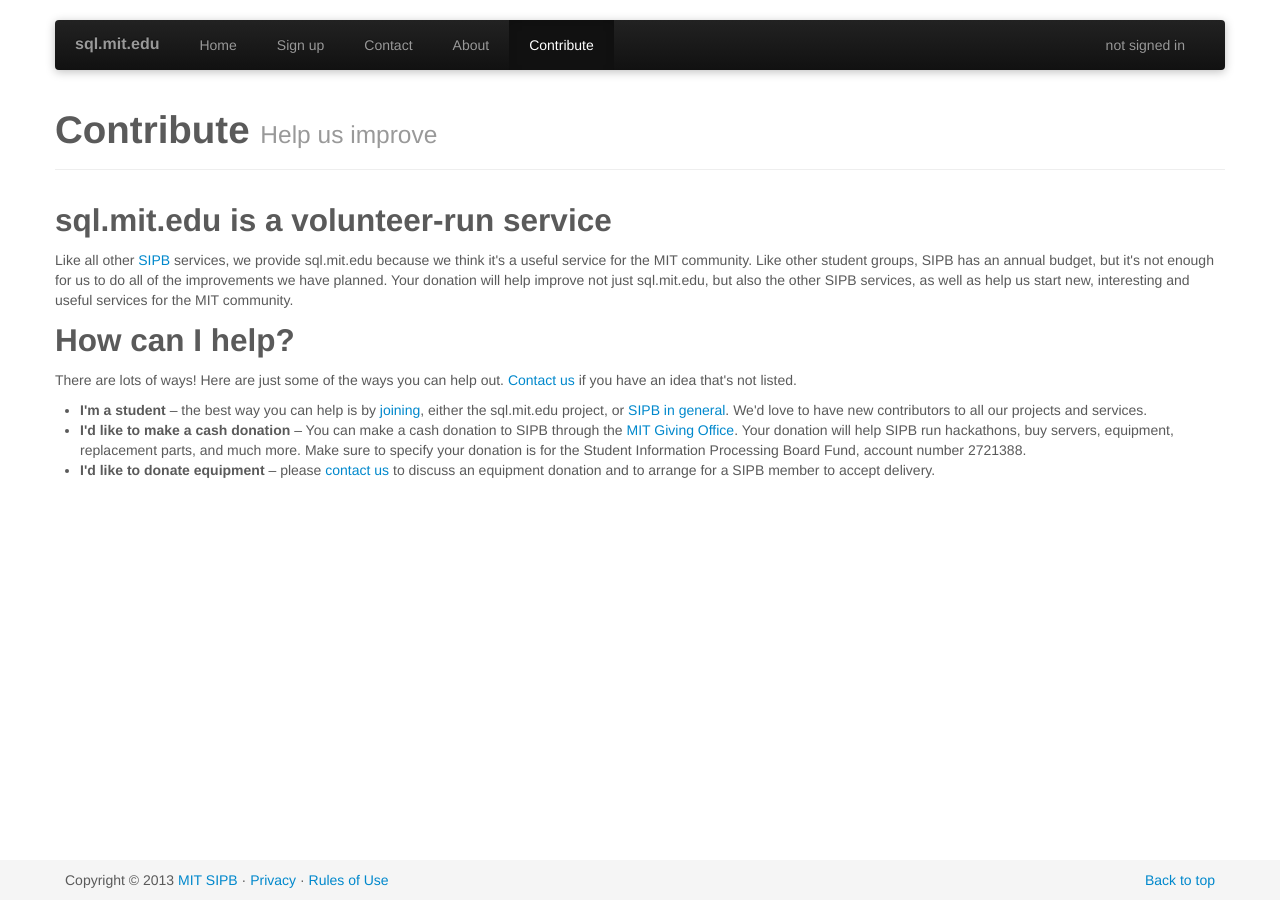
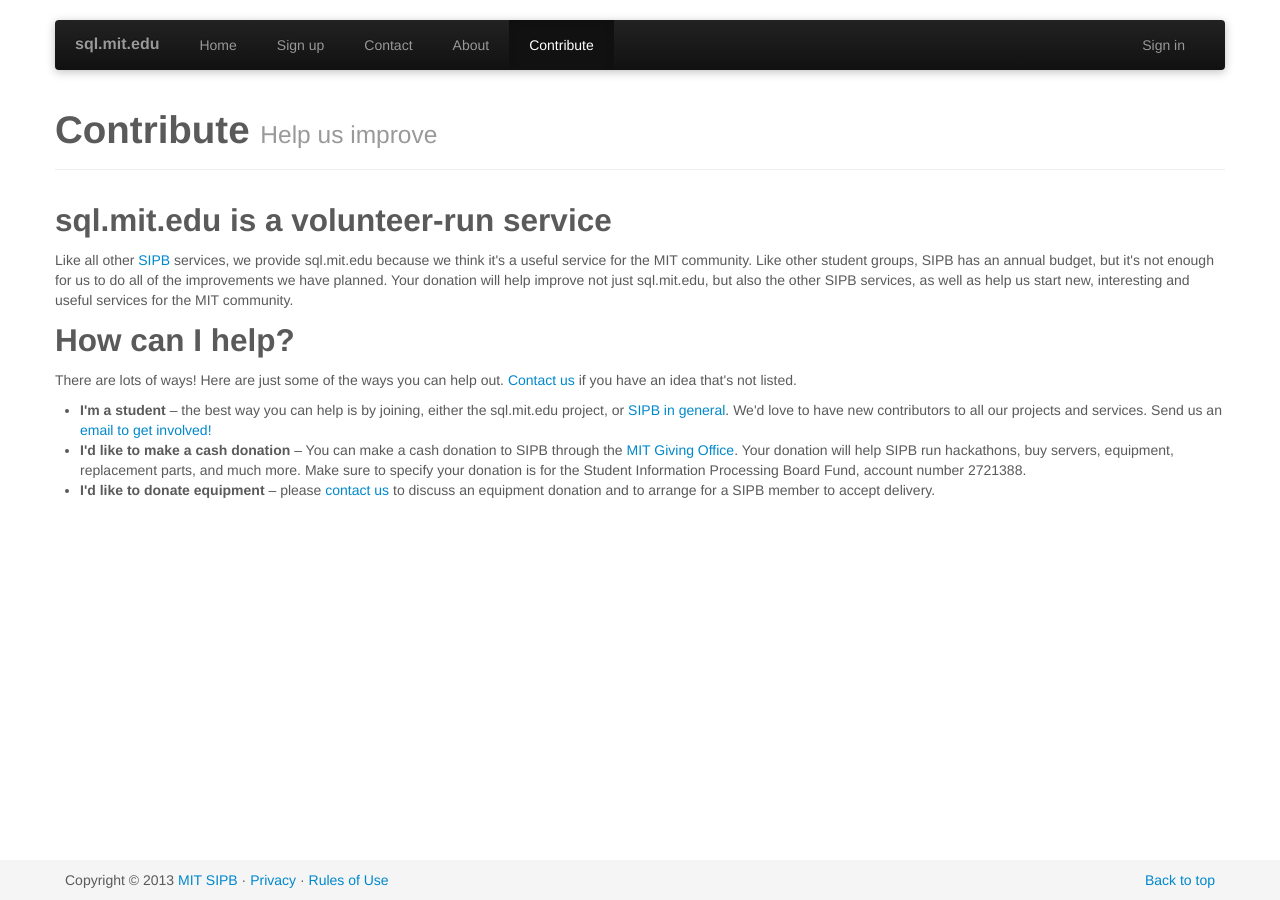
Before and after one commit to achernya/sql-web, a Jekyll site: the page built from contribute/index.html, in a window 1280 px wide. Built offline with Jekyll 4.4.1, drawn with Linux system fonts in a browser that asks for light colours.

Commit message:
Minor text corrections

```diff
--- a/_includes/navbar.html
+++ b/_includes/navbar.html
@@ -34,7 +34,7 @@
 		<li><a href="#" id="log-out">Log out (currently <span id="sql-username"></span>)</a></li>
 	      </ul>
 	    </li>
-	    <li id="not-signed-in"><a href="#">not signed in</a></li>
+	    <li id="not-signed-in"><a href="#">Sign in</a></li>
 	  </ul>
         </div><!--/.nav-collapse -->
       </div><!-- /.navbar-inner -->
--- a/contribute/index.html
+++ b/contribute/index.html
@@ -26,11 +26,12 @@ contribute: class="active"
   out. <a href="/contact">Contact us</a> if you have an idea that's
   not listed.
   <ul>
-    <li><strong>I'm a student</strong> &ndash; the best way you
-    can help is by <a href="/join">joining</a>, either the sql.mit.edu
-    project, or <a href="http://sipb.mit.edu/join/">SIPB in
-    general</a>. We'd love to have new contributors to all our
-    projects and services.</li>
+    <li><strong>I'm a student</strong> &ndash; the best way you can
+    help is by joining, either the sql.mit.edu project,
+    or <a href="http://sipb.mit.edu/join/">SIPB in general</a>. We'd
+    love to have new contributors to all our projects and
+    services. Send us an <a href="/contact">email to get
+    involved!</a></li>
     <li><strong>I'd like to make a cash donation</strong> &ndash; You
     can make a cash donation to SIPB through
     the <a href="https://giving.mit.edu/ways/">MIT Giving
```
